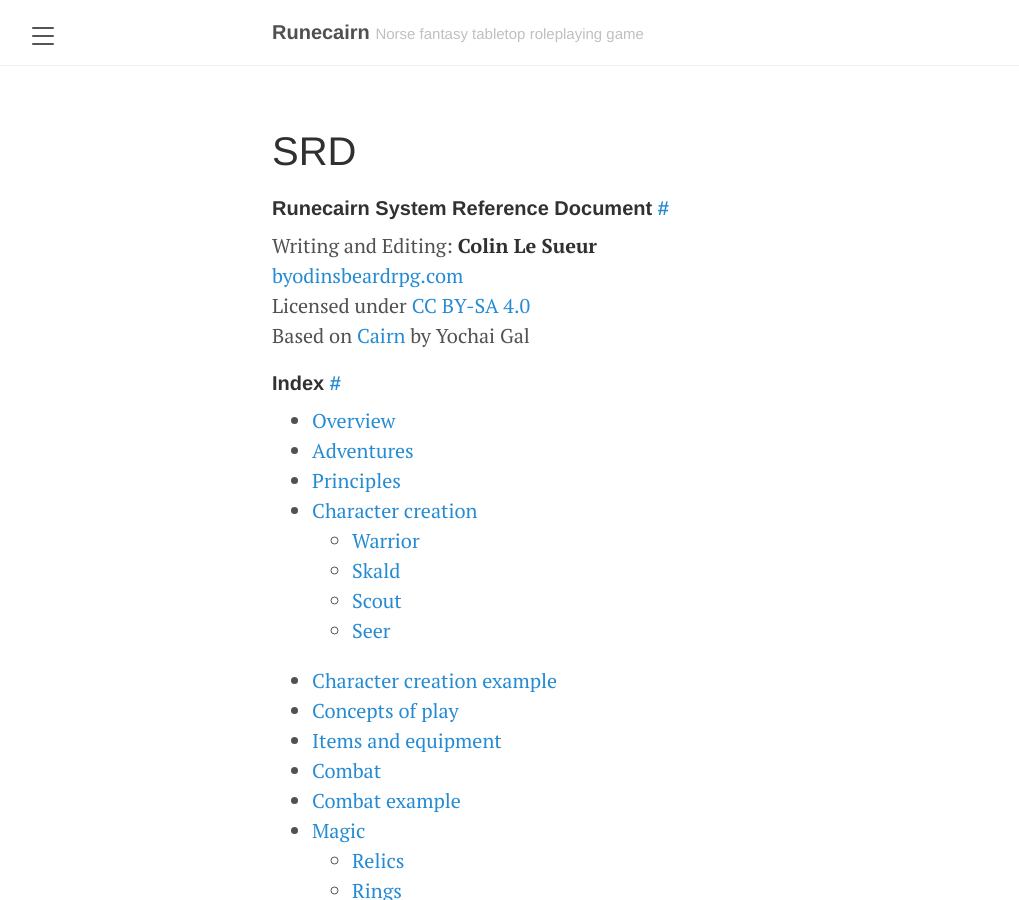
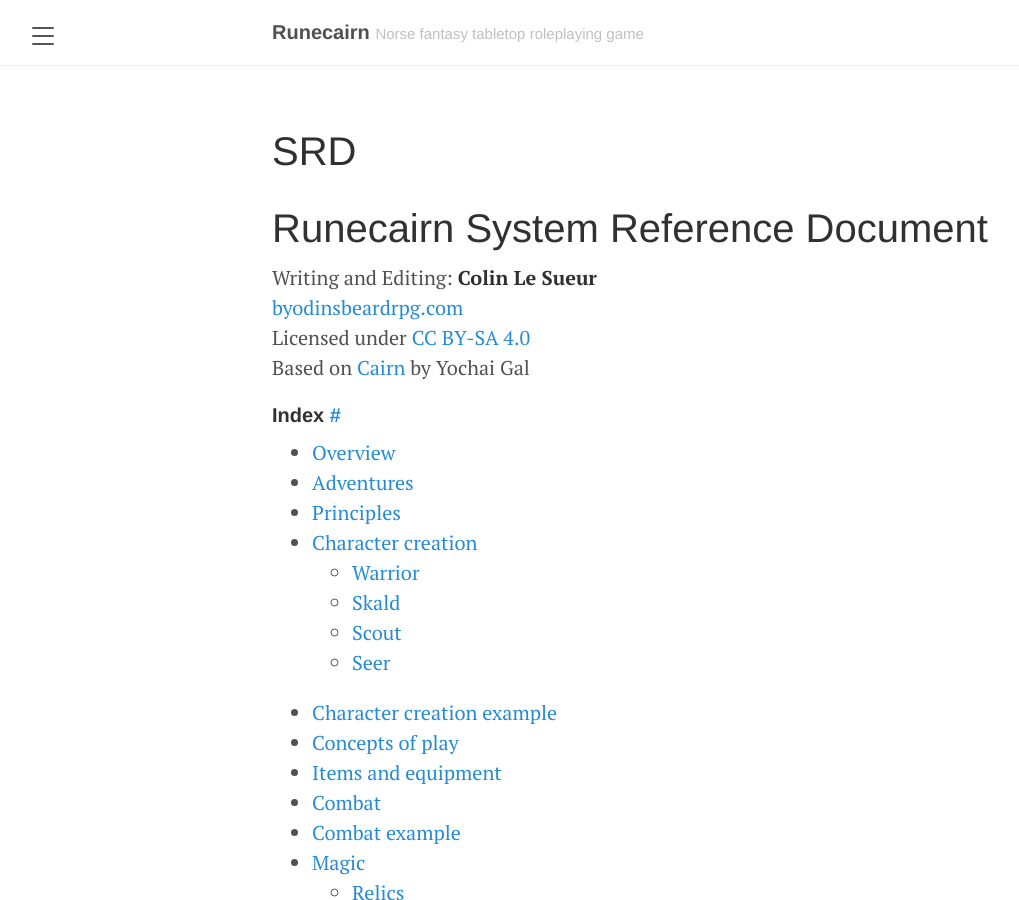
Before and after one commit to byodinsbeardrpg/byodinsbeardrpg.github.io, a Jekyll site: the page built from srd.md, in a window 1280 px wide and 900 px high. Shown: the whole window, without its empty margins (8-1027 px from the left). Built offline with Jekyll 4.4.1, drawn with Linux system fonts in a browser that asks for light colours; some web fonts are replaced.

Commit message:
Updated font

```diff
--- a/_includes/head.html
+++ b/_includes/head.html
@@ -8,6 +8,7 @@
   <title>
     {% if page.title == "Home" %}
       {{ site.title }} &middot; {{ site.tagline }}
+    {% elseif page.title == "SRD" %}
     {% else %}
       {{ page.title }} &middot; {{ site.title }}
     {% endif %}
--- a/srd.md
+++ b/srd.md
@@ -3,7 +3,7 @@
 title: SRD
 nav_order: 2
 ---
-## Runecairn System Reference Document
+# Runecairn System Reference Document
 
 Writing and Editing: **Colin Le Sueur**<br>
 [byodinsbeardrpg.com](byodinsbeardrpg.com)<br>
```
